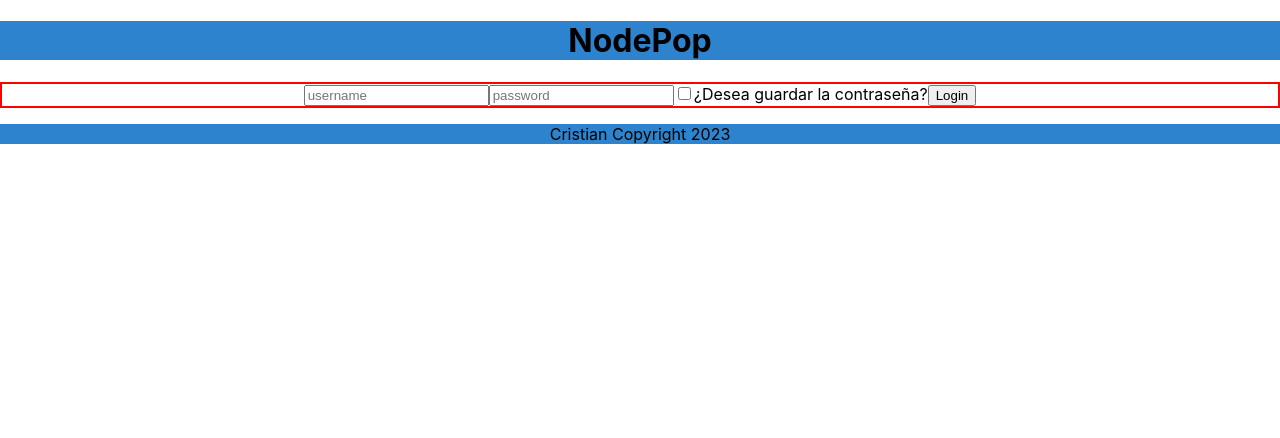
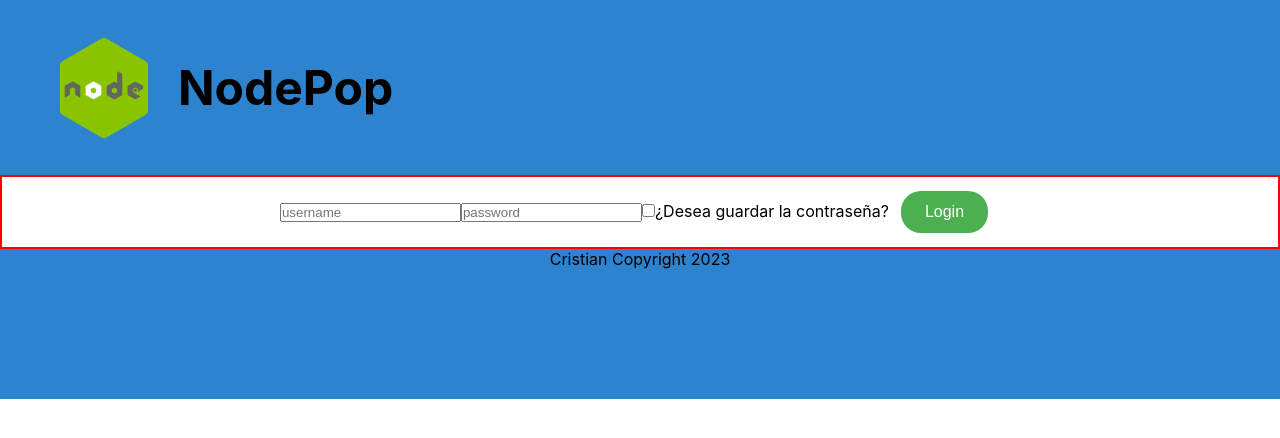
Before and after one commit to cristianchantada/proyecto-nodepop-react, a React (Create React App) app: page /login in a window 1280 px wide. Shown: the top 438 px of the page. Built offline with nearby package versions, Linux system fonts and the light colour scheme.

Commit message:
En proceso de estilar la aplicación

```diff
--- a/src/App.css
+++ b/src/App.css
@@ -1,3 +1,10 @@
+* {
+  box-sizing: border-box;
+  margin: 0;
+  padding: 0;
+  text-decoration: none;
+}
+
 .App {
   text-align: center;
 }
@@ -6,10 +13,15 @@
   border: 2px solid red;
 }
 
-.container.AdvertsPage {
-  border: 2px solid rgb(13, 145, 9);
-}
-
 img {
   height: 200px;
 }
+
+a:link {
+  color: #000000; /* Color normal del enlace */
+  text-decoration: none; /* Quita la subrayado del enlace */
+}
+
+a:visited {
+  color: #000000; /* Mantener el color del enlace después de ser clicado */
+}
--- a/src/components/AdvertsPage.jsx
+++ b/src/components/AdvertsPage.jsx
@@ -68,7 +68,9 @@ function AdvertsPage({handleLogout, isLogged, handleNewAdvertButton}) {
     <Layout isLogged={isLogged} handleLogout={handleLogout} handleNewAdvertButton={handleNewAdvertButton}>
       {!nonFilterAdverts ?
         <div className="container AdvertsPage">
-          <h2>Anuncios</h2>
+          <div className='title-container'>
+            <h2>Anuncios</h2>
+          </div>
           { adverts.length ?
             <>
               <div className='container adverts'>
--- a/src/components/common/Layout.jsx
+++ b/src/components/common/Layout.jsx
@@ -1,4 +1,5 @@
-import { useNavigate, useLocation, useParams, NavLink } from "react-router-dom";
+import { useNavigate, useLocation, useParams, NavLink, Link } from "react-router-dom";
+import logo from '../../assets/img/node.png';
 import { useState } from "react";
 import '../../styles/Layout.css';
 import Confirm from "./Confirm";
@@ -33,13 +34,18 @@ function Layout ({isLogged, children, handleNewAdvertButton, handleLogout}) {
   return (
     <div className="container layoutContainer">
       <header>
-        <h1>NodePop</h1>
+        <Link className="Link" to={'/'}>
+          <div className="img-title-container">
+              <img className="logoImg" src={logo} alt="Logo de Node Pop" />
+              <h1>NodePop</h1>
+          </div>
+        </Link>
         <nav>
           {isLogged ?
             <>
               {!byeBye ?
                 <>
-                  {location.pathname === '/adverts/new' || location.pathname === `/adverts/${id}` ? <NavLink to='/'><Button title={'🏠NodePop'}/></NavLink> : null }
+                  {location.pathname === '/adverts/new' || location.pathname === `/adverts/${id}` ? <NavLink to='/'><Button title={'NodePop Home'}/></NavLink> : null }
                   {location.pathname === '/adverts' || location.pathname === `/adverts/${id}` ? <NavLink to='/adverts/new'><Button title={"Crear anuncio"} /></NavLink> : null }
 
                   <Button handleButtonClick={handleConfirm} title={"Logout"} />
--- a/src/components/common/button.jsx
+++ b/src/components/common/button.jsx
@@ -1,3 +1,4 @@
+import '../../styles/Button.css'
 
 function Button({title, handleButtonClick}) {
 
--- a/src/styles/AdvertsPage.css
+++ b/src/styles/AdvertsPage.css
@@ -1,5 +1,11 @@
-.container{
+
+.title-container {
+    font-size: x-large;
+    display: flex;
+    height: 70px;
     align-items: center;
+
+    justify-content: center;
 }
 
 .advertsList {
@@ -9,12 +15,12 @@
     align-items: center;
     justify-content: center;
     grid-template-columns: repeat(auto-fill);
-    background-color: rgb(202, 192, 192);
     border-radius: 20px;
-    border: 2px solid orange;
+
 }
 
 .advertItem {
+    padding: 20px;
     display: flex;
     align-items: center;
     justify-content: center;
@@ -23,4 +29,106 @@
     border-radius: 25px;
     width: 400px;
     height: 400px;
+    box-shadow: 2px 2px 4px grey;
 }
+
+
+
+/* .container {
+    display: grid;
+    grid-template-columns: 1fr;
+    grid-gap: 1rem;
+  }
+
+  .adverts {
+    grid-template-columns: repeat(auto-fit, minmax(300px, 1fr));
+  }
+
+  .filterContainer {
+    grid-template-columns: 1fr;
+  }
+
+  .advertsList {
+    list-style: none;
+    display: grid;
+    grid-template-columns: repeat(auto-fit, minmax(300px, 1fr));
+    grid-gap: 1rem;
+  }
+
+  .advertItem {
+    border: 1px solid #ccc;
+    padding: 1rem;
+    display: flex;
+    flex-direction: column;
+  }
+
+  .advertItem h3 {
+    margin-top: 0;
+    color: #333;
+  }
+
+  .advertItem h3 span {
+    font-weight: normal;
+    color: #888;
+  }
+
+  .advertItem img {
+    max-width: 100%;
+    margin-bottom: 1rem;
+  }
+
+  .advertItem ul li {
+    display: inline-block;
+    margin-right: 0.5rem;
+    margin-bottom: 0.5rem;
+    padding: 0.25rem 0.5rem;
+    border-radius: 1rem;
+    font-size: 0.8rem;
+    color: #fff;
+    background-color: #007bff;
+  }
+
+  .filterContainer p {
+    margin: 0;
+    color: #333;
+  }
+
+  .filterContainer form {
+    display: grid;
+    grid-template-columns: repeat(2, 1fr);
+    grid-gap: 1rem;
+  }
+
+  .filterContainer label {
+    display: block;
+    color: #333;
+  }
+
+  .filterContainer input {
+    width: 100%;
+    box-sizing: border-box;
+    padding: 0.5rem;
+    border: 1px solid #ccc;
+  }
+
+  .filterContainer button {
+    grid-column: 1 / -1;
+    margin-top: 1rem;
+    background-color: #007bff;
+    color: #fff;
+    border: none;
+    padding: 0.5rem;
+    cursor: pointer;
+    transition: background-color 0.3s ease;
+  }
+
+  .filterContainer button:hover {
+    background-color: #0062cc;
+  }
+
+  .filterContainer a {
+    grid-column: 1 / -1;
+    text-align: center;
+    margin-top: 1rem;
+    color: #007bff;
+  } */
--- /dev/null
+++ b/src/styles/Button.css
@@ -0,0 +1,20 @@
+
+
+button {
+    background-color: #4CAF50;
+    border: none;
+    border-radius: 20px;
+    color: white;
+    padding: 12px 24px;
+    text-align: center;
+    text-decoration: none;
+    display: inline-block;
+    font-size: 16px;
+    margin: 14px 12px;
+    cursor: pointer;
+    transition-duration: 0.3s;
+  }
+
+  button:hover {
+    background-color: #3e8e41;
+  }
--- a/src/styles/Layout.css
+++ b/src/styles/Layout.css
@@ -1,4 +1,42 @@
 
-header, footer {
+header {
+    padding: 50px;
+    display: flex;
+    align-items: center;
+    justify-content: space-between;
     background-color: rgb(45, 131, 206);
+    height: 175px;
 }
+
+.Link {
+    text-decoration: none;
+}
+
+.img-title-container {
+    display: flex;
+}
+
+.logoImg {
+    height: 100px;
+}
+
+h1 {
+    padding: 20px;
+    font-size: 3rem;
+}
+
+nav {
+    display: flex;
+    align-items: center;
+    justify-content: space-between;
+    padding: 20px;
+}
+
+footer {
+    background-color: rgb(45, 131, 206);
+    height: 150px;
+}
+
+.active {
+    color: red;
+}
```
Also changed, not shown: src/assets/img/node.png (added).
